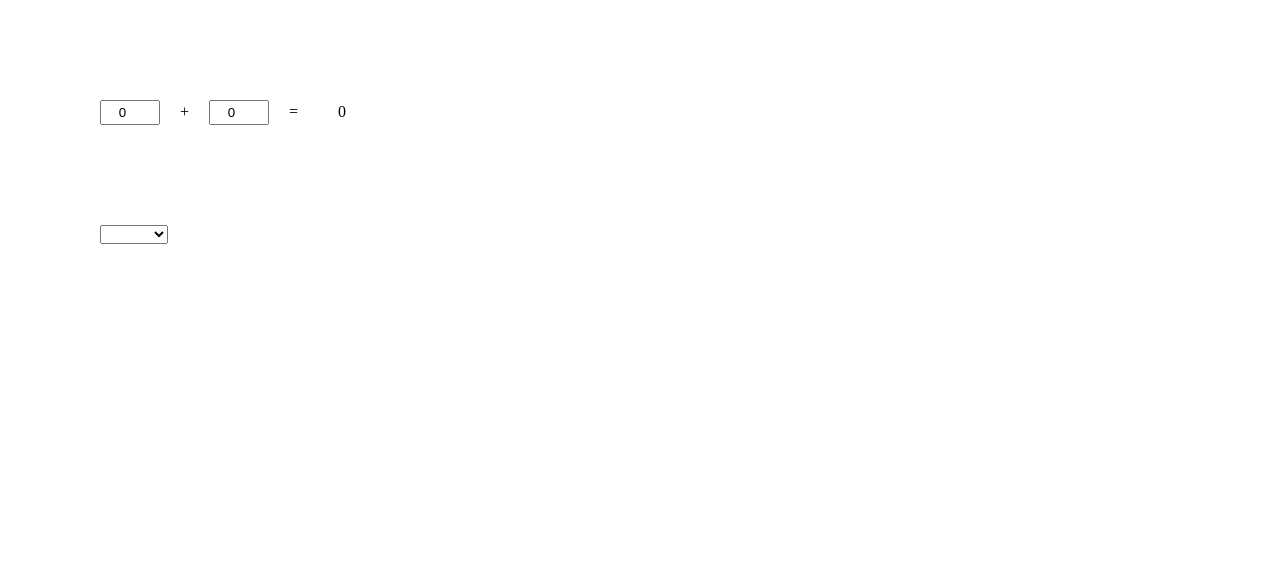
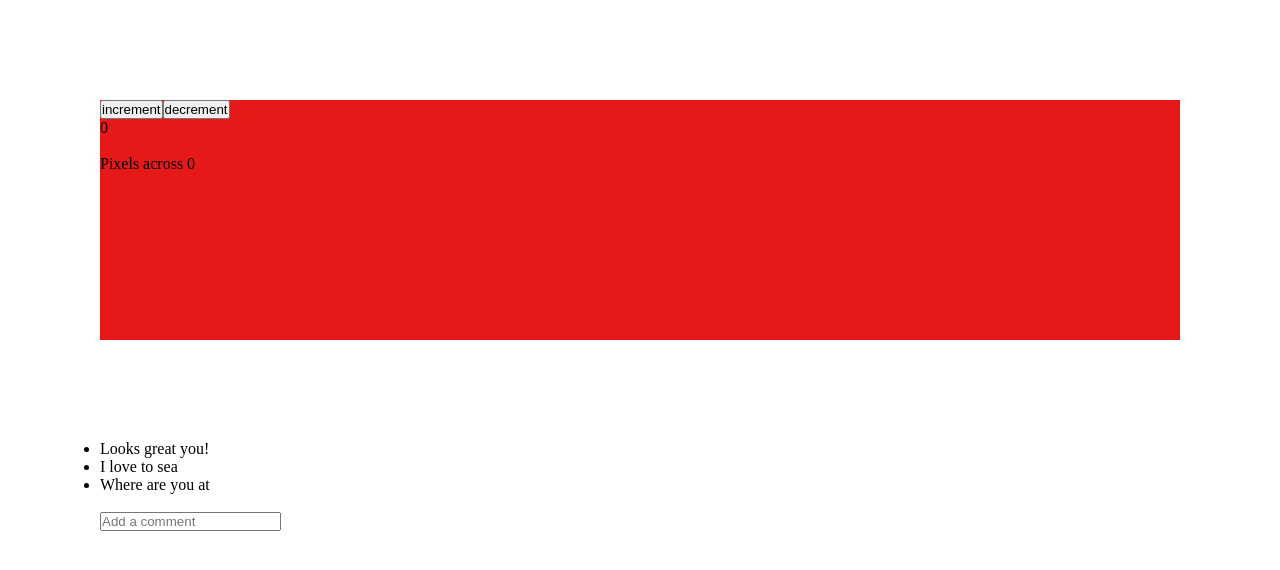
Before and after one commit to Najim473/vue, a Vue app: page / in a window 1280 px wide. Shown: the top 570 px of the page. Built offline with nearby package versions, Linux system fonts and the light colour scheme.

Commit message:
vuejs methods

```diff
--- a/src/components/myHome.scss
+++ b/src/components/myHome.scss
@@ -2,12 +2,6 @@
      margin: 100px;
  }
 
- input {
-     width: 60px;
-     height: 25px;
-     text-align: center;
+ .box {
+     height: 30vh;
  }
-
- span {
-     padding: 0 20px;
- }
--- a/src/components/myHome.vue
+++ b/src/components/myHome.vue
@@ -1,31 +1,53 @@
 <template>
-  <div class="row">
-    <input v-model.number="num1" type="number" />
-    <span>+</span>
-    <input v-model.number="num2" type="number" />
-    <span>=</span>
-    <span>{{ num1 + num2 }}</span>
+  <div
+    class="box"
+    @mousemove="xcoordinate"
+    :style="{ backgroundColor: `hsl(${x},80%,50%)` }"
+  >
+    <button @click="increment">increment</button>
+    <button @click="decrement">decrement</button>
+    <p>{{ counter }}</p>
+
+    <br />
+    <p>Pixels across {{ x }}</p>
   </div>
-  <div class="row second">
-    <select v-model="name">
-      <option>Apple</option>
-      <option>Orange</option>
-      <option>Mango</option>
-      <option>Lemon</option>
-      <option>Banana</option>
-    </select>
+
+  <div>
+    <ul>
+      <li v-for="comment in comments" :key="comment">{{ comment }}</li>
+    </ul>
     <br />
-    <p v-if="name">My favorite fruit is {{ name }}</p>
+    <input
+      @keyup.enter="addComment"
+      v-model="newComment"
+      placeholder="Add a comment"
+    />
   </div>
 </template>
 <script>
 export default {
   data() {
     return {
-      num1: 0,
-      num2: 0,
-      name: "",
+      counter: 0,
+      x: 0,
+      newComment: '',
+      comments: ["Looks great you!", "I love to sea", "Where are you at"],
     };
+  },
+  methods: {
+    increment() {
+      this.counter++;
+    },
+    decrement() {
+      this.counter--;
+    },
+    xcoordinate(e) {
+      this.x = e.clientX;
+    },
+    addComment() {
+      this.comments.push(this.newComment);
+      this.newComment = "";
+    },
   },
 };
 </script>
```
